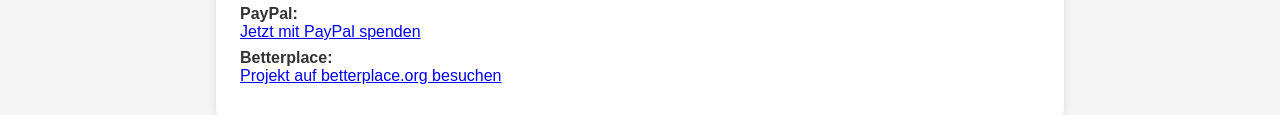
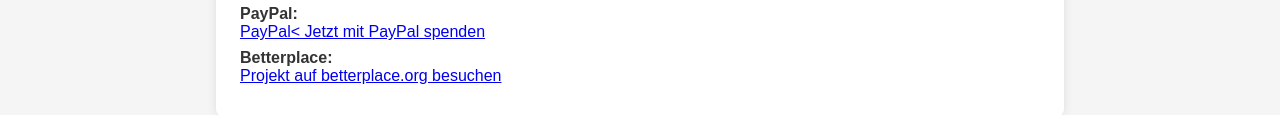
Before and after one commit to 26031959/Schloss-Projekt, a plain HTML site: page spende.html in a window 1280 px wide. Shown: the part 492-607 px from the top of the page. Drawn offline with Linux system fonts and the light colour scheme.

Commit message:
Update spende.html

```diff
--- a/spende.html
+++ b/spende.html
@@ -74,7 +74,7 @@
                 Verwendungszweck: "Spende Schloss Hohenlandin"</p>
 
                 <p><strong>PayPal:</strong><br>
-                <a href="https://www.paypal.com/donate/?hosted_button_id=DEINE_ID" target="_blank">
+                <a href="https://www.paypal.com/donate/?hosted_button_id=DEINE_ID" target="_blank">PayPal<
                     Jetzt mit PayPal spenden
                 </a></p>
 
```
